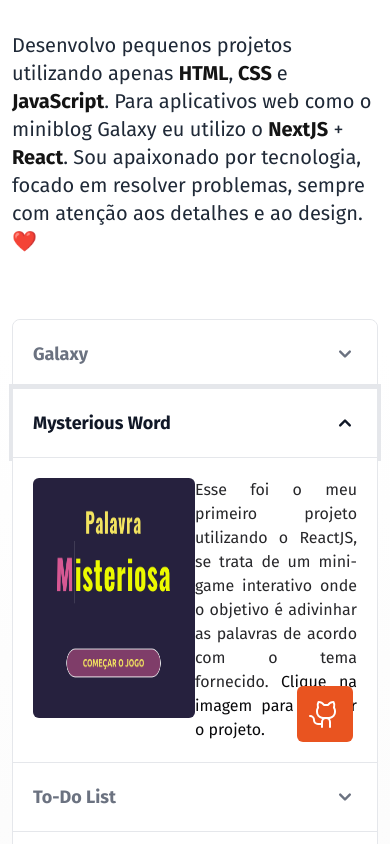
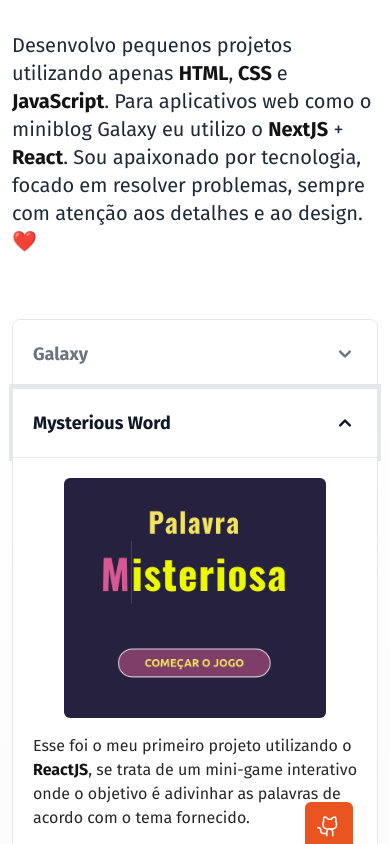
Before and after one commit to FelipeManchester/portfolio2023, a Next.js app: page / in a window 390 px wide. Both pictures are taken after a click on the button "Mysterious Word". Shown: the part 610-1454 px from the top of the page. Built offline with nearby package versions, Linux system fonts and the light colour scheme.

Commit message:
fixing responsive

```diff
--- a/app/components/Accordion.js
+++ b/app/components/Accordion.js
@@ -15,17 +15,16 @@ export default function DefaultAccordion() {
           Galaxy
         </Accordion.Title>
         <Accordion.Content className="bg-white">
-          <div className="grid grid-cols-1 md:grid-cols-2 relative">
+          <div className="pb-5 grid grid-cols-1 md:grid-cols-2 relative place-items-center md:place-items-start">
             <a href="https://galaxy-star.vercel.app/" target="_blank">
-              <img src={screenshot1.src} className="md:h-60 rounded-md" />
+              <img src={screenshot1.src} className="md:h-60 rounded-md mb-4" />
             </a>
-            <p className="text-sm md:text-base text-zinc-800">
-              O Galaxy é um miniblog feito com React no Front-End e Firebase no
-              Back-end. <br />
-              Nele você pode criar, editar e apagar suas postagens. <br />O
-              design foi inspirado no nosso universo.
+            <p className="text-base md:text-xl text-zinc-800 text-left">
+              O Galaxy é um miniblog feito com <b>React</b> no Front-End e{" "}
+              <b>Firebase</b> no Back-end. Nele você pode criar, editar e apagar
+              suas postagens. O design foi inspirado no nosso universo.
             </p>
-            <button className="bg-primary rounded-md text-right absolute bottom-0 right-1 z-10 text-white p-3 hover:bg-orange-500 transition duration-300">
+            <button className="bg-primary w-12 md:h-16 md:w-16 rounded-md flex justify-center items-center absolute bottom-0 right-1 z-10 text-white p-3 hover:bg-orange-500 transition duration-300">
               <a
                 href="https://github.com/FelipeManchester/miniblog-galaxy"
                 target="_blank"
@@ -41,22 +40,19 @@ export default function DefaultAccordion() {
           Mysterious Word
         </Accordion.Title>
         <Accordion.Content className="bg-white">
-          <div className="grid grid-cols-2 text-justify relative">
+          <div className="pb-5 grid grid-cols-1 md:grid-cols-2 relative place-items-center md:place-items-start">
             <a
               href="https://felipemanchester.github.io/mysterious-word/"
               target="_blank"
             >
-              <img src={screenshot2.src} className="h-60 rounded-md" />
+              <img src={screenshot2.src} className="h-60 rounded-md mb-4" />
             </a>
-            <p className="text-base text-zinc-800">
-              Esse foi o meu primeiro projeto utilizando o ReactJS, se trata de
-              um mini-game interativo onde o objetivo é adivinhar as palavras de
-              acordo com o tema fornecido.{" "}
-              <span className="text-zinc-950">
-                Clique na imagem para acessar o projeto.
-              </span>
+            <p className="text-base md:text-xl text-zinc-800 text-left">
+              Esse foi o meu primeiro projeto utilizando o <b>ReactJS</b>, se
+              trata de um mini-game interativo onde o objetivo é adivinhar as
+              palavras de acordo com o tema fornecido.{" "}
             </p>
-            <button className="bg-primary rounded-md text-right absolute bottom-0 right-1 z-10 text-white p-3 hover:bg-orange-500 transition duration-300">
+            <button className="bg-primary w-12 md:h-16 md:w-16 rounded-md flex justify-center items-center absolute bottom-0 right-1 z-10 text-white p-3 hover:bg-orange-500 transition duration-300">
               <a
                 href="https://github.com/FelipeManchester/mysterious-word"
                 target="_blank"
@@ -72,17 +68,17 @@ export default function DefaultAccordion() {
           To-Do List
         </Accordion.Title>
         <Accordion.Content className="bg-white">
-          <div className="grid grid-cols-2 relative">
+          <div className="pb-5 grid grid-cols-1 md:grid-cols-2 relative place-items-center md:place-items-start">
             <a href="https://todo-react-ts-pi.vercel.app/" target="_blank">
-              <img src={screenshot3.src} className="h-60 rounded-md" />
+              <img src={screenshot3.src} className="h-60 rounded-md mb-4" />
             </a>
-            <p className="text-base text-zinc-800">
+            <p className="text-base md:text-xl text-zinc-800 text-left">
               Feito com <b>ReactJS</b> e <b>TypeScript</b>, uma simples lista de
               tarefa onde você pode adicionar itens, remover e editar. No fim da
               página utilizei uma API de frases motivacionais para ficar mais
               atrativo.
             </p>
-            <button className="bg-primary rounded-md text-right absolute bottom-0 right-1 z-10 text-white p-3 hover:bg-orange-500 transition duration-300">
+            <button className="bg-primary w-12 md:h-16 md:w-16 rounded-md flex justify-center items-center absolute bottom-0 right-1 z-10 text-white p-3 hover:bg-orange-500 transition duration-300">
               <a
                 href="https://github.com/FelipeManchester/todo-react-ts"
                 target="_blank"
@@ -98,20 +94,20 @@ export default function DefaultAccordion() {
           DoctorCare
         </Accordion.Title>
         <Accordion.Content className="bg-white">
-          <div className="grid grid-cols-2 relative">
+          <div className="pb-5 grid grid-cols-1 md:grid-cols-2 relative place-items-center md:place-items-start">
             <a
               href="https://felipemanchester.github.io/DoctorCare/"
               target="_blank"
             >
-              <img src={screenshot4.src} className="h-60 rounded-md" />
+              <img src={screenshot4.src} className="h-60 rounded-md mb-4" />
             </a>
-            <p className="text-base text-zinc-800">
+            <p className="text-base md:text-xl text-zinc-800 text-left">
               Um dos meus primeiros projetos! Feito apenas com <b>HTML</b>,{" "}
               <b>CSS</b> e <b>JavaScript</b> baseado em uma aula do Mayk Brito
               (Rocketseat). O objetivo era criar uma landing page para uma
               clínica médica fictícia.
             </p>
-            <button className="bg-primary rounded-md text-right absolute bottom-0 right-1 z-10 text-white p-3 hover:bg-orange-500 transition duration-300">
+            <button className="bg-primary w-12 md:h-16 md:w-16 rounded-md flex justify-center items-center absolute bottom-0 right-1 z-10 text-white p-3 hover:bg-orange-500 transition duration-300">
               <a
                 href="https://github.com/FelipeManchester/DoctorCare"
                 target="_blank"
--- a/app/components/Footer.js
+++ b/app/components/Footer.js
@@ -25,7 +25,7 @@ const Footer = () => {
         <h2 className="text-5xl text-zinc-50 capitalize md:max-w-[3.2ch] break-words md:text-9xl font-bold md:uppercase md:text-zinc-900 md:hover:text-zinc-700/[.60] transition duration-500">
           Contato
         </h2>
-        <div className="flex flex-wrap justify-between divide-dashed divide-x">
+        <div className="flex flex-wrap justify-between">
           <p className="text-zinc-300 md:text-3xl mb-8">
             Aqui estão meus principais contatos! No momento estou{" "}
             <span className="text-white">disponível </span>
@@ -35,7 +35,7 @@ const Footer = () => {
           <a
             href="https://github.com/FelipeManchester"
             target="_blank"
-            className="h-16"
+            className="h-8      "
           >
             <img
               src={github.src}
--- a/app/components/Main.js
+++ b/app/components/Main.js
@@ -27,7 +27,9 @@ const Main = () => {
         </h1>
 
         <button className="bg-primary rounded-md text-white text-xs md:text-lg mt-2 p-4 hover:bg-orange-500 transition duration-300 uppercase font-bold absolute md:left-1 md:mt-4">
-          Fale comigo! 👋️
+          <a href="https://wa.me/+5522997264111" target="_blank">
+            Fale comigo! 👋️
+          </a>
         </button>
       </div>
     </div>
```
